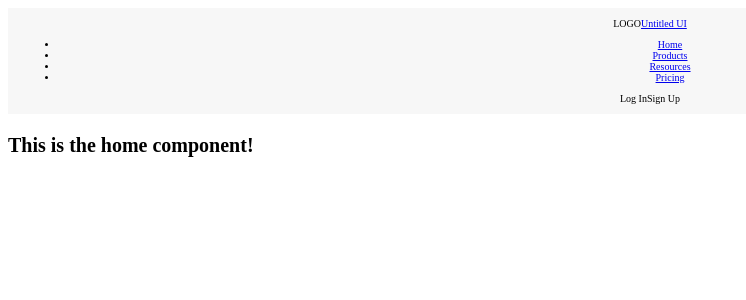
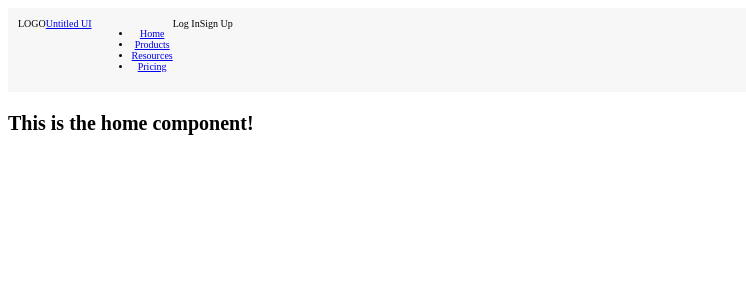
Before and after one commit to grand-rick/blog-template, an Angular app: page / in a window 1280 px wide. Shown: the top 300 px of the page, without its empty margins (0-746 px from the left). Built offline with nearby package versions, Linux system fonts and the light colour scheme.

Commit message:
[style]: Add nav-bar style

```diff
--- a/src/app/components/nav-bar/nav-bar.component.css
+++ b/src/app/components/nav-bar/nav-bar.component.css
@@ -5,4 +5,12 @@ header {
     padding: 1rem;
     text-align: center;
     margin-bottom: 2rem;
+    display: flex;
+    flex-direction: row;
 }
+
+.nav-bar {
+    display: flex;
+    flex-direction: row;
+    list-style: none;
+}
```
